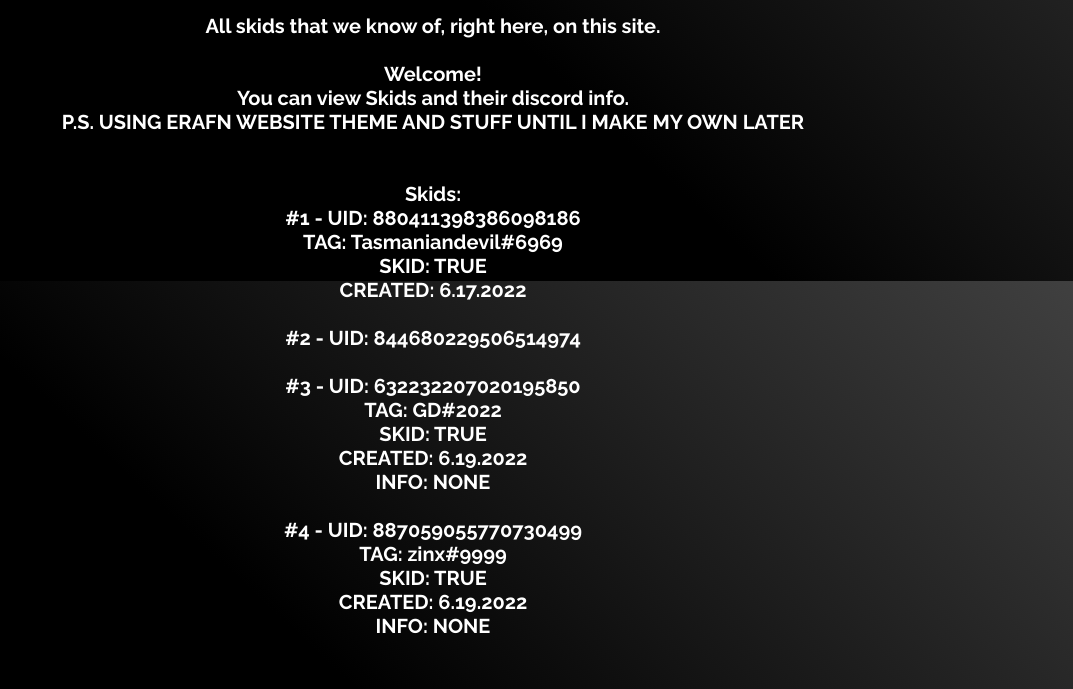
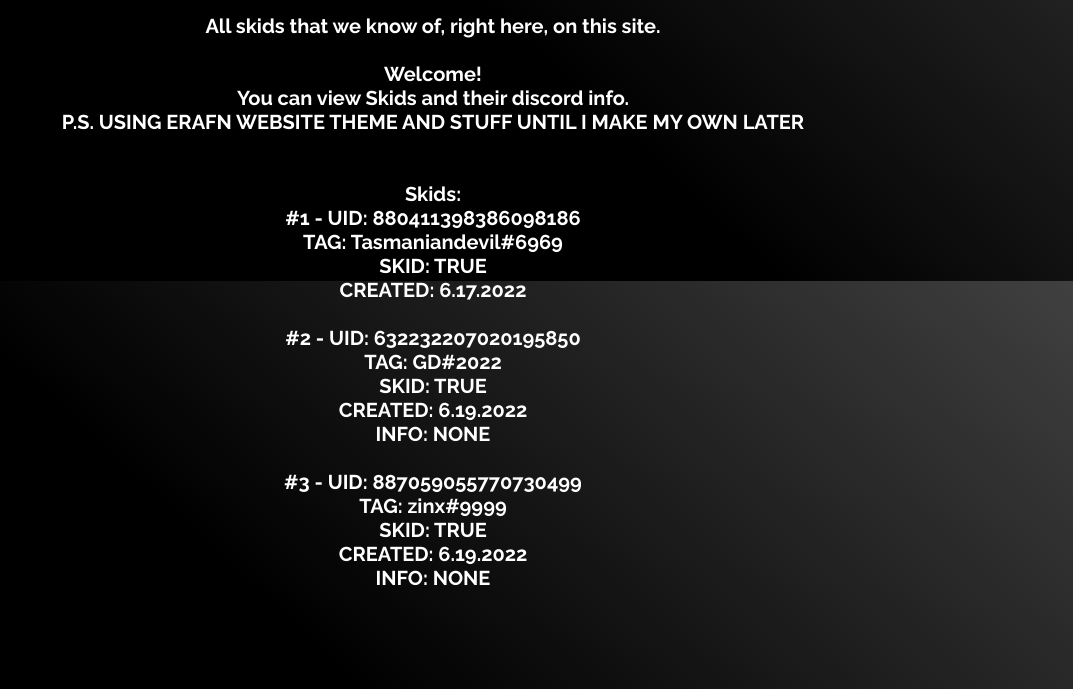
Before and after one commit to OfficialEgator6/Skid-List, a plain HTML site: page index.html in a window 1280 px wide. Shown: the part 519-1208 px from the top of the page, without its empty margins (207-1280 px from the left). Drawn offline with Linux system fonts and the light colour scheme.

Commit message:
Update index.html
Update Mistake

```diff
--- a/index.html
+++ b/index.html
@@ -52,10 +52,7 @@
     CREATED: 6.17.2022
     <br>
     <br>
-    #2 - UID: 844680229506514974
-    <br>
-    <br>
-    #3 - UID: 632232207020195850
+    #2 - UID: 632232207020195850
     <br>
     TAG: GD#2022
     <br>
@@ -66,7 +63,7 @@
     INFO: NONE
     <br>
     <br>
-    #4 - UID: 887059055770730499
+    #3 - UID: 887059055770730499
     <br>
     TAG: zinx#9999
     <br>
```
